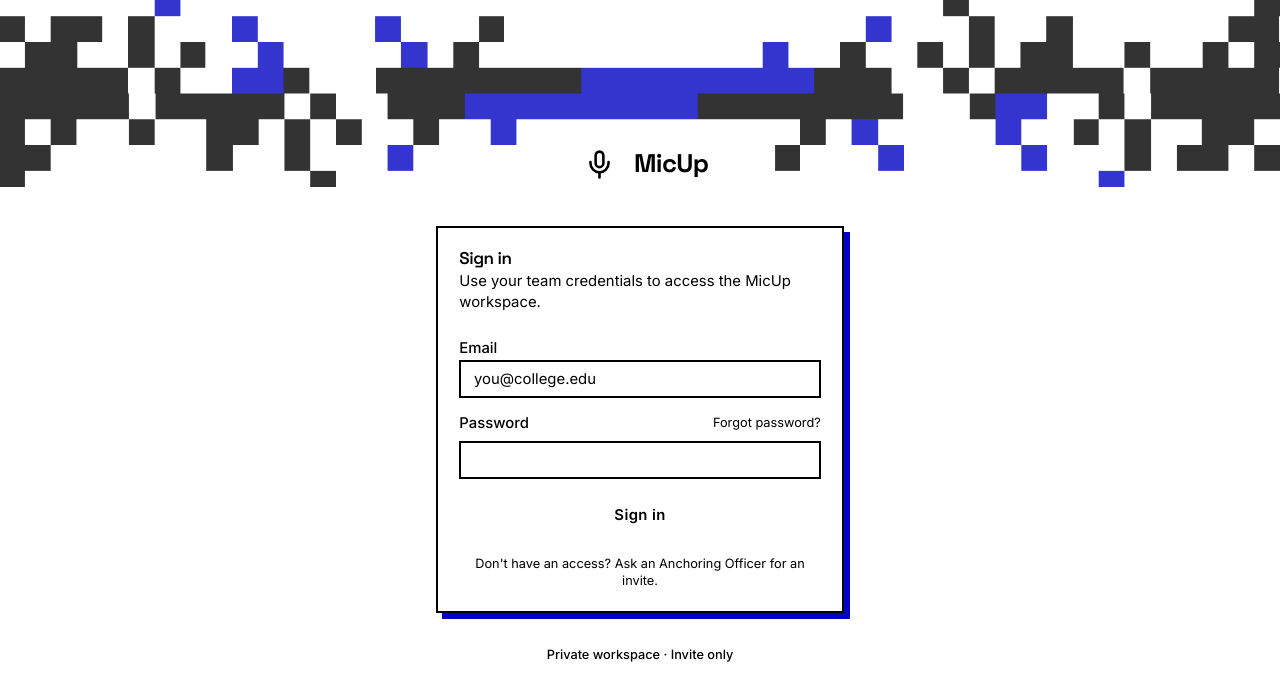
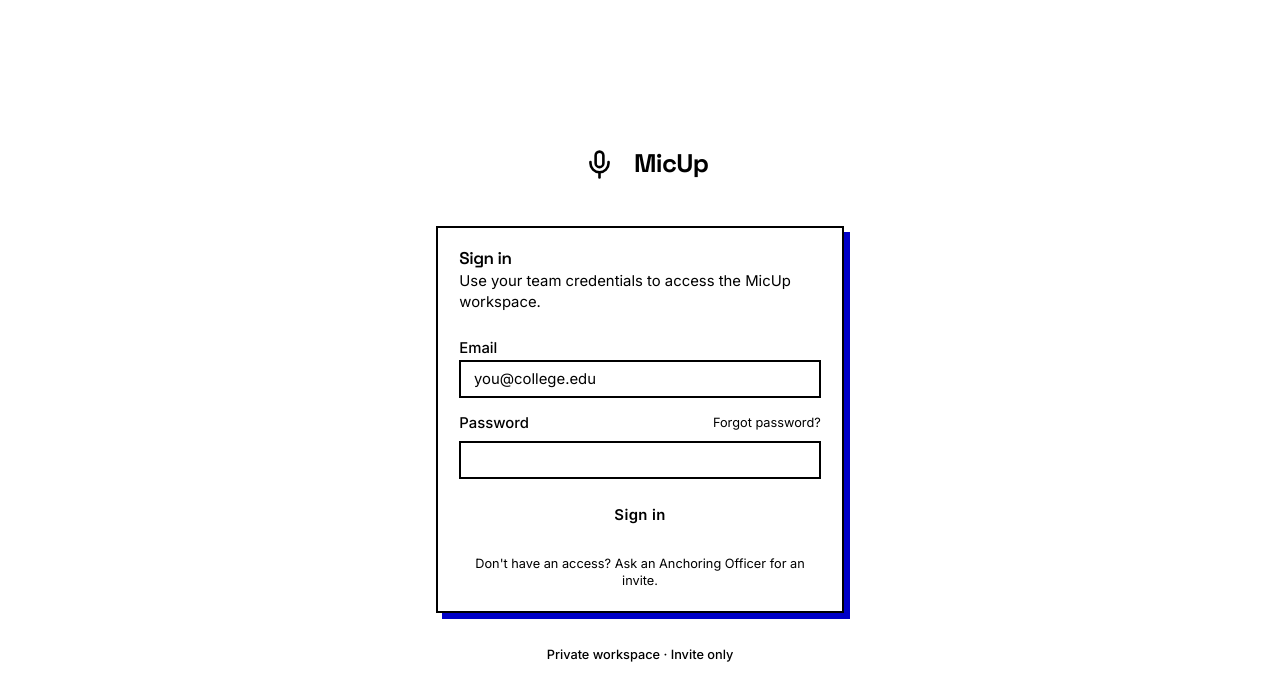
Before and after one commit to purvapatil11/micUp, a Next.js app: page /login in a window 1280 px wide. Shown: the top 700 px of the page. Built offline with nearby package versions, Linux system fonts and the light colour scheme.

Commit message:
style(auth): simplify sign-in page to logo and form only

```diff
--- a/src/app/(auth)/layout.tsx
+++ b/src/app/(auth)/layout.tsx
@@ -1,5 +1,4 @@
 import type { Metadata } from "next";
-import Image from "next/image";
 import { MicUpLogo } from "@/components/logo";
 
 export const metadata: Metadata = { title: "Sign in" };
@@ -7,17 +6,6 @@ export const metadata: Metadata = { title: "Sign in" };
 export default function AuthLayout({ children }: { children: React.ReactNode }) {
   return (
     <div className="tf-scope relative flex min-h-screen flex-col items-center justify-center overflow-hidden bg-background px-4 py-10">
-      {/* Halftone dot band across the top */}
-      <Image
-        src="/techfiesta/dot-overlay.png"
-        alt=""
-        aria-hidden
-        width={1440}
-        height={744}
-        className="pointer-events-none absolute inset-x-0 top-0 h-32 w-full select-none object-cover opacity-80 sm:h-44"
-        priority
-      />
-
       <div className="relative z-10 w-full max-w-sm">
         <div className="mb-8 flex justify-center">
           <MicUpLogo size={56} />
```
